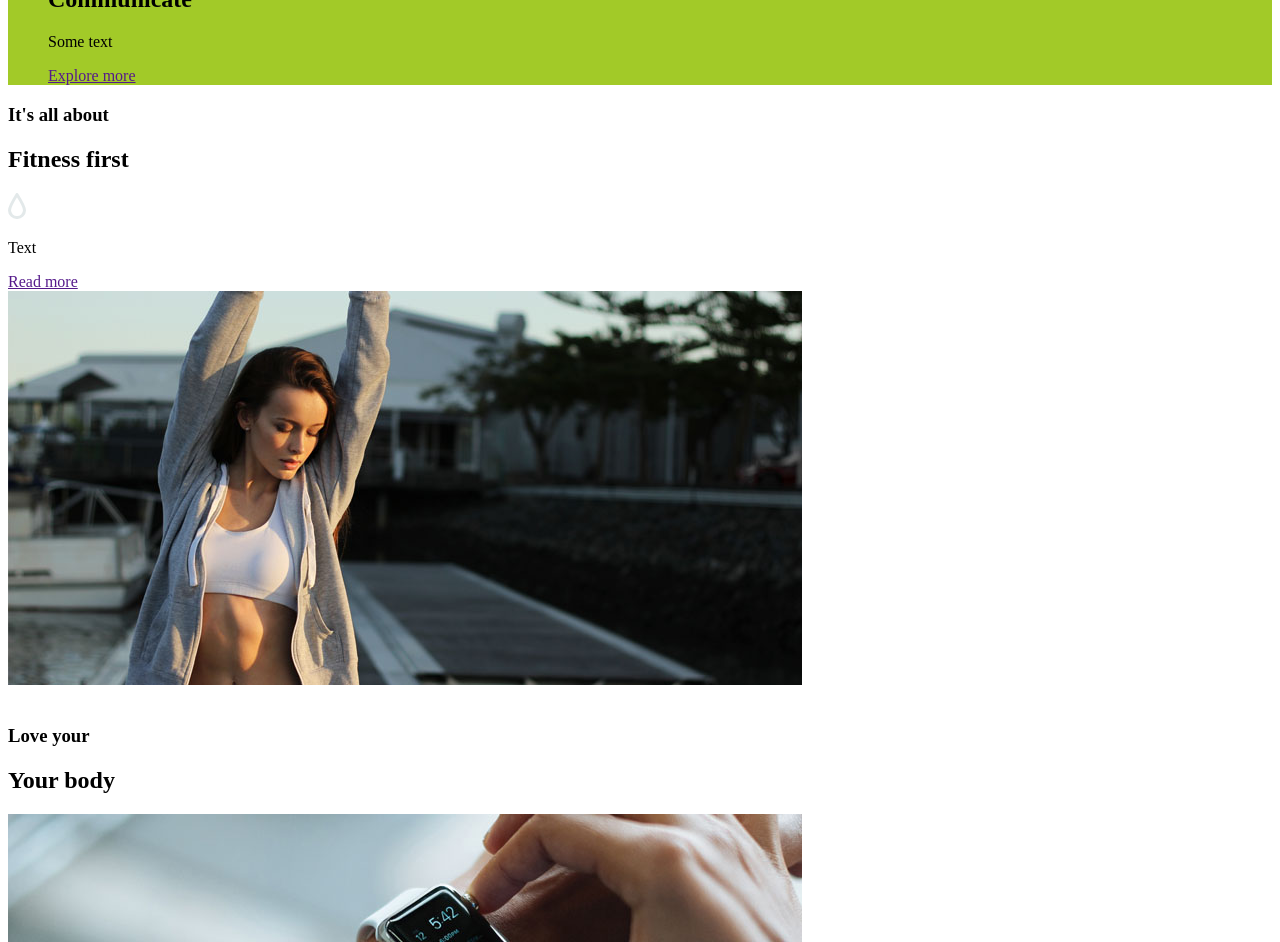
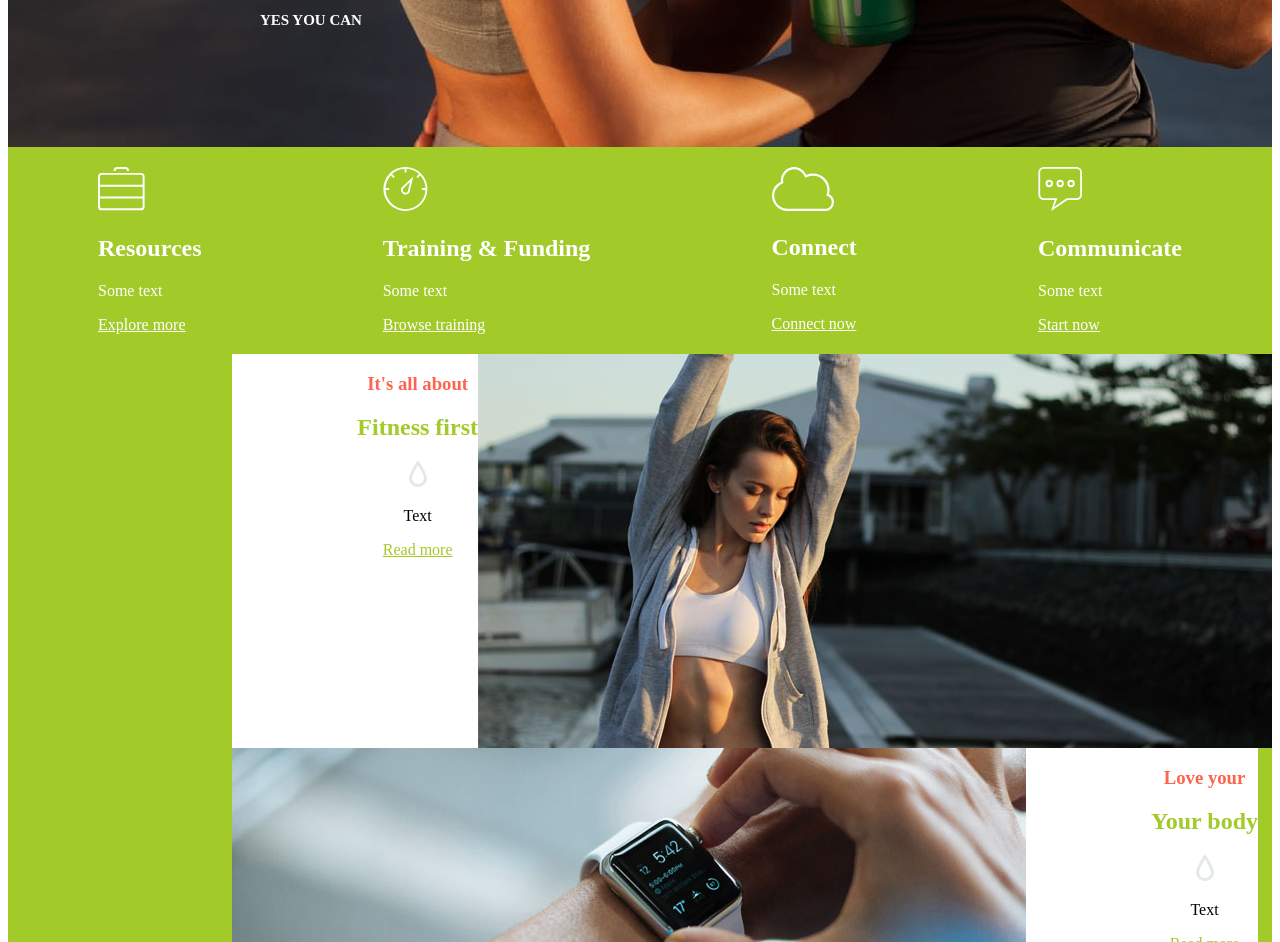
Before and after one commit to Lina-tre/CodingSchool, a plain HTML site: page index.html in a window 1280 px wide. Shown: the part 751-1693 px from the top of the page. Drawn offline with Linux system fonts and the light colour scheme.

Commit message:
Add css block

```diff
--- a/index.html
+++ b/index.html
@@ -7,8 +7,7 @@
 </head>
 <body>
 
-	<header>
-
+	<header class="my-header">
 		<div class="header">
 			<img src="images/logo.png" height="47" width="151">
 			<nav>
@@ -22,57 +21,57 @@
 			</nav>
 		</div>
 
-		<h1>Fitness in a can</h1>
-		<h2>Yes you can</h2>
+		<h1 class="title">Fitness in a can</h1>
+		<h2 class="subtitle">Yes you can</h2>
 
 	</header>
 	<main>
-		<ul>
-			<li>
-				<img src="images/icon1.svg" width="44">
-				<h2>Resources</h2>
+		<ul class="benefits">
+			<li class="block">
+				<img src="images/icon1.svg" width="47">
+				<h2 class="block-title">Resources</h2>
 				<p>Some text</p>
-				<a href="">Explore more</a>
+				<a href="" class="link">Explore more</a>
 			</li>
-			<li>
+			<li class="block">
 				<img src="images/icon2.svg" width="45">
-				<h2>Training & Funding</h2>
+				<h2 class="block-title">Training & Funding</h2>
 				<p>Some text</p>
-				<a href="">Explore more</a>
+				<a href="" class="link">Browse training</a>
 			</li>
-			<li>
-				<img src="images/icon3.svg" width="47">
-				<h2>Connect</h2>
+			<li class="block">
+				<img src="images/icon3.svg" width="62">
+				<h2 class="block-title">Connect</h2>
 				<p>Some text</p>
-				<a href="">Explore more</a>
+				<a href="" class="link">Connect now</a>
 			</li>
-			<li>
+			<li class="block">
 				<img src="images/icon4.svg" width="44">
-				<h2>Communicate</h2>
+				<h2 class="block-title">Communicate</h2>
 				<p>Some text</p>
-				<a href="">Explore more</a>
+				<a href="" class="link">Start now</a>
 			</li>
+		</ul>
 
+		<section class="my-section">
 
-		</ul>
-		<section>
-			<div>
-				<h3>It's all about</h3>
-				<h2>Fitness first</h2>
-				<img src="images/icon5.svg" width="18">
+			<div class="my-div">
+				<h3 class="div-subtitle">It's all about</h3>
+				<h2 class="div-title">Fitness first</h2>
+				<img src="images/icon5.svg" width="18" class="img-section">
 				<p>Text</p>
-				<a href="">Read more</a>
+				<a href="" class="link-read">Read more</a>
 			</div>
 			<img src="images/img1.jpg" height="394">
 		</section>
-		<section>
-			<img src="">
-			<div>
-				<h3>Love your</h3>
-				<h2>Your body</h2>
-				<img src="images/img2.jpg" height="394">
+		<section class="second-section">
+			<img src="images/img2.jpg" height="394">
+			<div class="my-div">
+				<h3 class="div-subtitle">Love your</h3>
+				<h2 class="div-title">Your body</h2>
+				<img src="images/icon5.svg" width="18" class="img-section">
 				<p>Text</p>
-				<a href="">Read more</a>
+				<a href="" class="link-read">Read more</a>
 			</div>
 		</section>
 	</main>
--- a/style.css
+++ b/style.css
@@ -4,26 +4,111 @@
 	width: 400px;
 	list-style: none;
 }
-
-
 .menu-item{
 	color:white;
 	text-transform:uppercase;
 	font-size: 13px;
-
-}
-
-header{
-	background: black;
-
-}
-
-ul{
-	background: #a2ca28;
-
 }
 
 .header{
 	display: flex;
 	justify-content: space-between;
+
 }
+
+.my-header{
+	background-image: url('./images/background.jpg');
+	height: 890px;
+	background-repeat: no-repeat;
+	background-size: cover;
+	background-position: 50%;
+
+
+}
+
+.title{
+	margin-top: 633px;
+	color: white;
+	font-size: 40px;
+	text-transform: uppercase;
+	margin-left: 38px;
+}
+.subtitle{
+	color: white;
+	font-size: 15px;
+	text-transform: uppercase;
+	margin-left: 252px;
+}
+.benefits{
+	background: #a2ca28;
+	color: white;
+	display: flex;
+	justify-content: space-between;
+	list-style: none;
+	padding-top: 20px;
+    padding-bottom: 20px;
+    margin-top: 0px;
+    padding-right: 90px;
+    padding-left: 90px;
+}
+
+.block-title{
+	color: white;
+	font-size: 24px;
+}
+
+.link{
+	color: white;
+}
+
+
+.block{
+	color: white;
+}
+
+
+.img-section{
+	color: #e3e9ea;
+}
+
+.div-title{
+	color: #a2ca28;
+}
+
+.div-subtitle{
+	color: #fd634e;
+
+}
+
+.my-section{
+	display: flex;
+    margin-top: -16px;
+    justify-content: flex-end;
+    background: #a2ca28;
+
+
+
+}
+
+.my-div{
+	background: white;
+	padding-left: 125px;
+	text-align: center;
+
+
+}
+
+.second-section{
+	display: flex;
+	justify-content: flex-end;
+    background: #a2ca28;
+    margin-top: 0px;
+    padding-right: 14px;
+
+
+}
+
+.link-read{
+	color: #a2ca28;
+
+}
```
